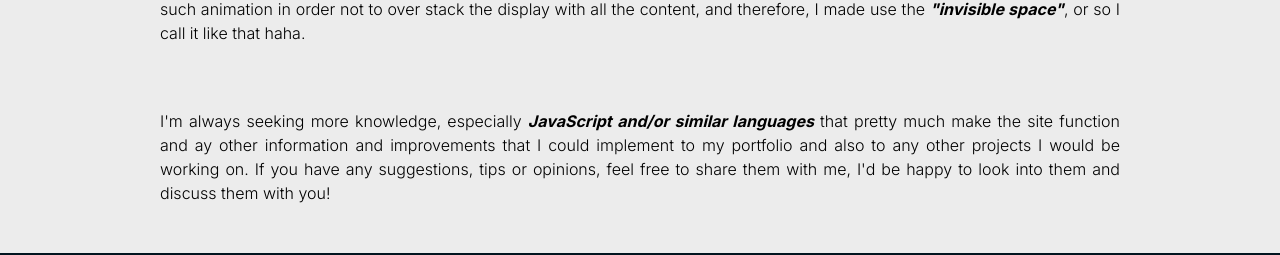
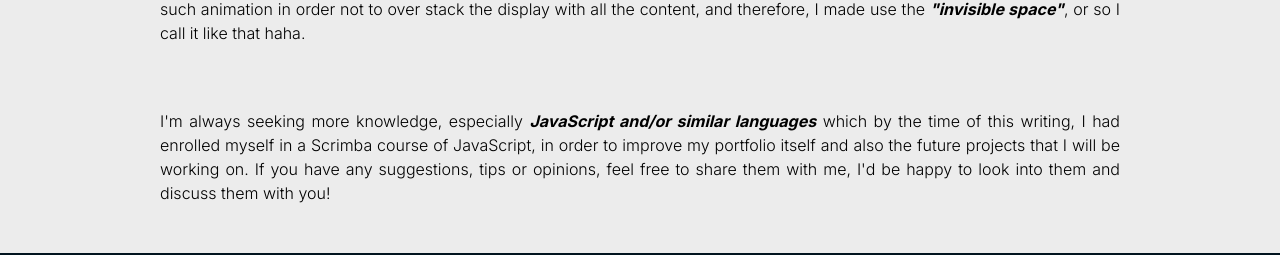
Before and after one commit to alphaura/Portfolio-2.0, a plain HTML site: page assets/project/portfolio-2.0/index.html in a window 1280 px wide. Shown: the part 2058-2313 px from the top of the page. Drawn offline with Linux system fonts and the light colour scheme.

Commit message:
Small change

```diff
--- a/assets/css/work.css
+++ b/assets/css/work.css
@@ -34,6 +34,7 @@ section {
     text-decoration: none;
     color: black;
     font-style: italic;
+    font-weight: bold;
 }
 
 .portfolio-text:hover {
--- a/assets/project/portfolio-2.0/index.html
+++ b/assets/project/portfolio-2.0/index.html
@@ -81,9 +81,9 @@
                         move from right to left automatically on a mobile device. While it's nothing extraordinary, I thought of making such animation in order not to
                         over stack the display with all the content, and therefore, I made use the <em><strong>"invisible space"</strong></em>, or so I call it like that haha.
                     </p>
-                    <p>I'm always seeking more knowledge, especially <em><strong>JavaScript and/or similar languages</strong></em> that pretty much make the site function
-                    and ay other information and improvements that I could implement to my portfolio and also to any other projects I would be working on. If you
-                    have any suggestions, tips or opinions, feel free to share them with me, I'd be happy to look into them and discuss them with you! </p>
+                    <p>I'm always seeking more knowledge, especially <em><strong>JavaScript and/or similar languages</strong></em> which by the time of this writing, I had
+                        enrolled myself in a Scrimba course of JavaScript, in order to improve my portfolio itself and also the future projects that I will be working on.
+                        If you have any suggestions, tips or opinions, feel free to share them with me, I'd be happy to look into them and discuss them with you! </p>
                 </div>
             </div>
         </section>
```
